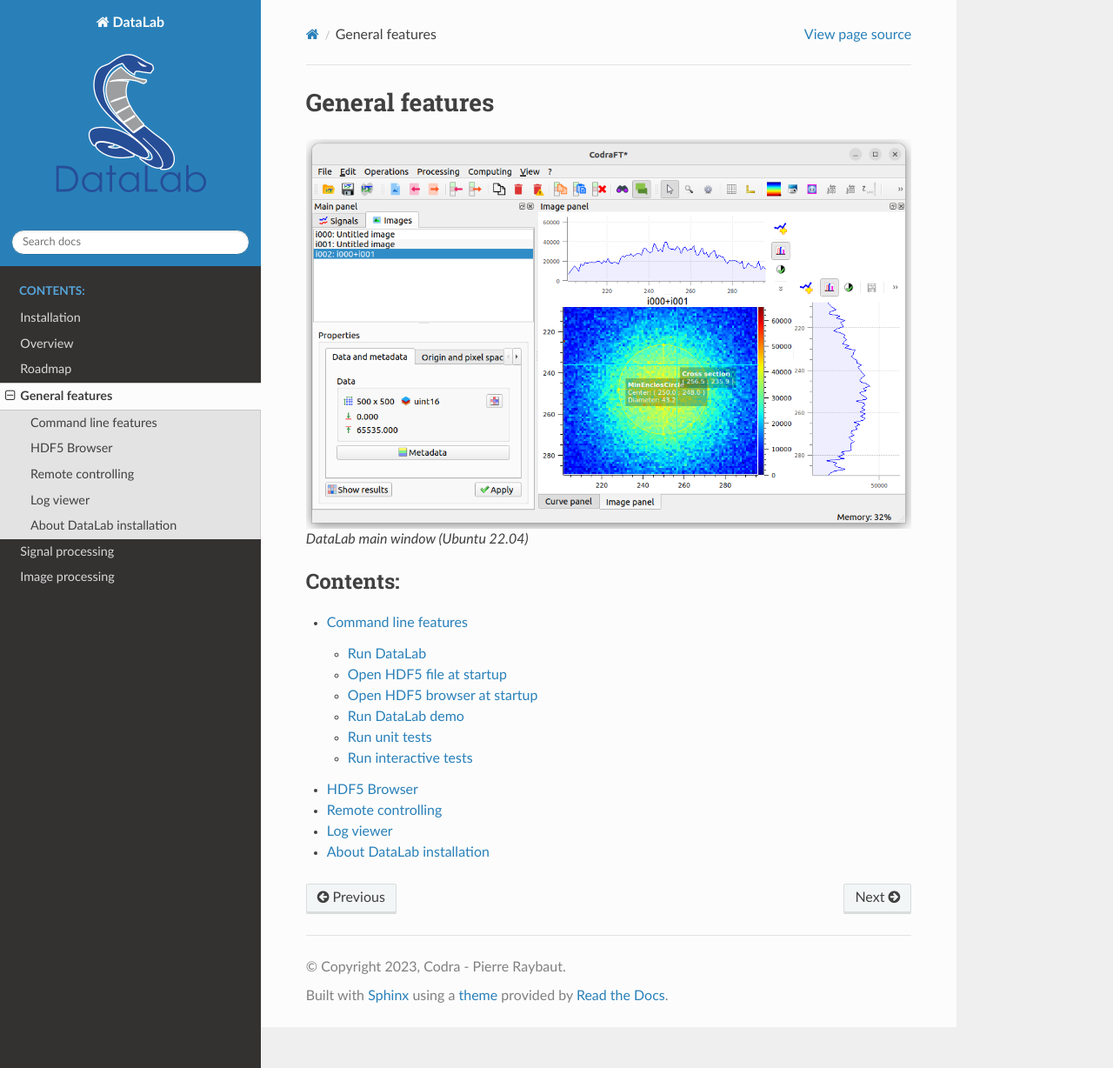
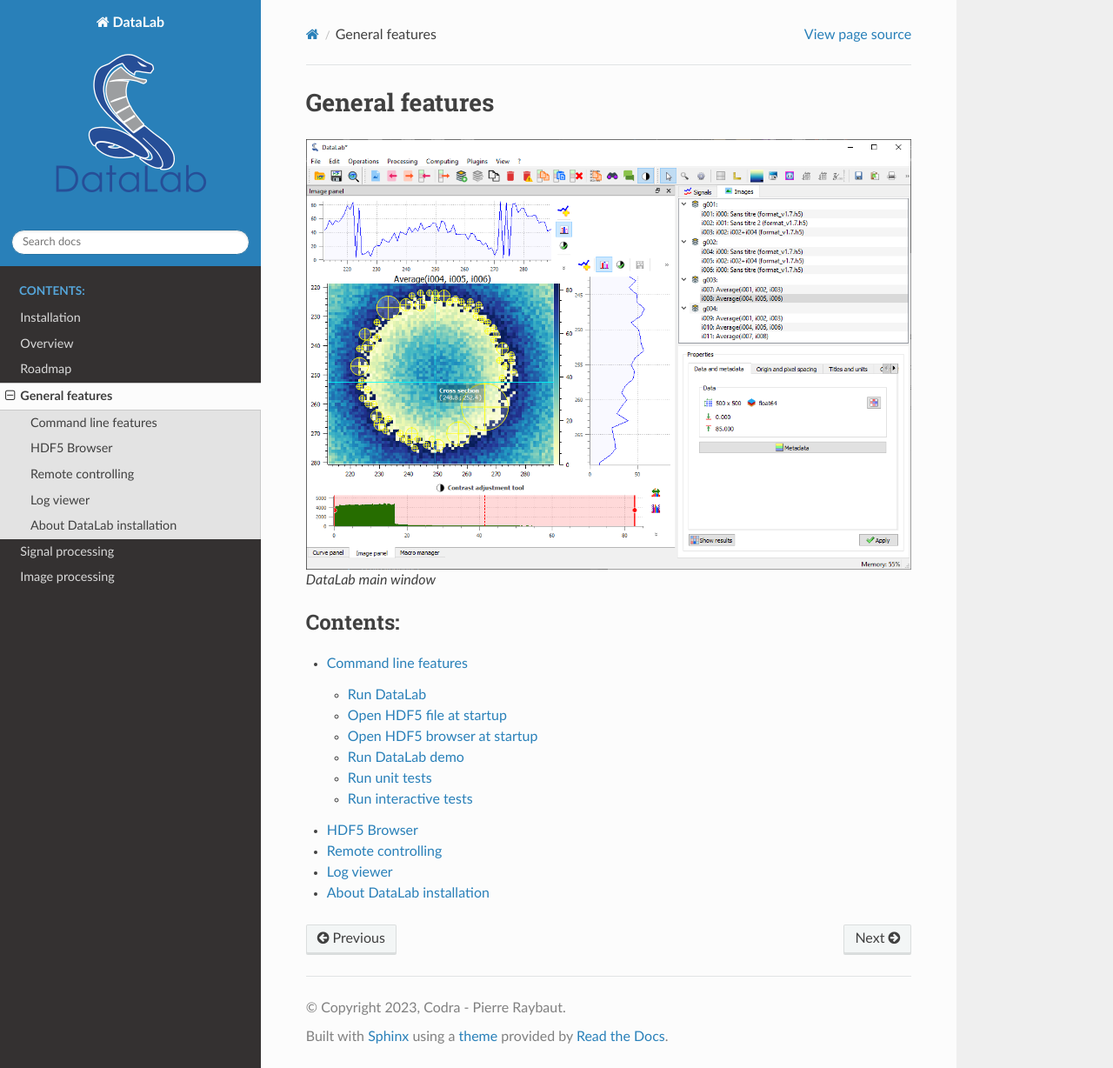
Before and after one commit to DataLab-Platform/DataLab, a Sphinx documentation site: the page built from doc/features/general/index.rst, in a window 1280 px wide and 1228 px high. Shown: the whole window at 87% size. Built offline with Sphinx 7.4.7 and the Read the Docs theme 2.0.0, drawn with Linux system fonts in a browser that asks for light colours; formulas are drawn with MathJax 3.

Commit message:
Updated screenshots

```diff
--- a/doc/features/general/index.rst
+++ b/doc/features/general/index.rst
@@ -1,9 +1,9 @@
 General features
 ================
 
-.. figure:: /images/cdl_linux.png
+.. figure:: /images/DataLab-Screenshot-Image.png
 
-    DataLab main window (Ubuntu 22.04)
+    DataLab main window
 
 .. toctree::
    :maxdepth: 2
--- a/doc/index.rst
+++ b/doc/index.rst
@@ -6,7 +6,7 @@
 SciPy or scikit-image) and Qt graphical user interfaces
 (thanks to `guidata`_ and `guiqwt`_ libraries).
 
-.. figure:: images/panorama.png
+.. figure:: images/DataLab-Overview.png
 
     Signal and image visualization in DataLab
 
--- a/doc/overview.rst
+++ b/doc/overview.rst
@@ -3,7 +3,7 @@
 
 This page presents briefly DataLab key features.
 
-.. figure:: images/dark_light_modes.png
+.. figure:: images/DataLab-Screenshot.png
 
     DataLab supports dark and light mode depending on your OS settings
 
```
Also changed, not shown: README.md (+1 -1 lines), doc/images/DataLab-Overview.png (added), doc/images/DataLab-Screenshot-Image.png (added), doc/images/DataLab-Screenshot.png (added), doc/images/cdl_linux.png (deleted), doc/images/dark_light_modes.png (deleted), doc/images/panorama.png (deleted), resources/DataLab-Overview.png (added), resources/DataLab-Overview.svg (added), resources/DataLab-Screenshot.png (added), resources/DataLab-Screenshot.svg (added), resources/DataLab-Title.png, resources/datalab_screenshot.png (added), 2 other files.
